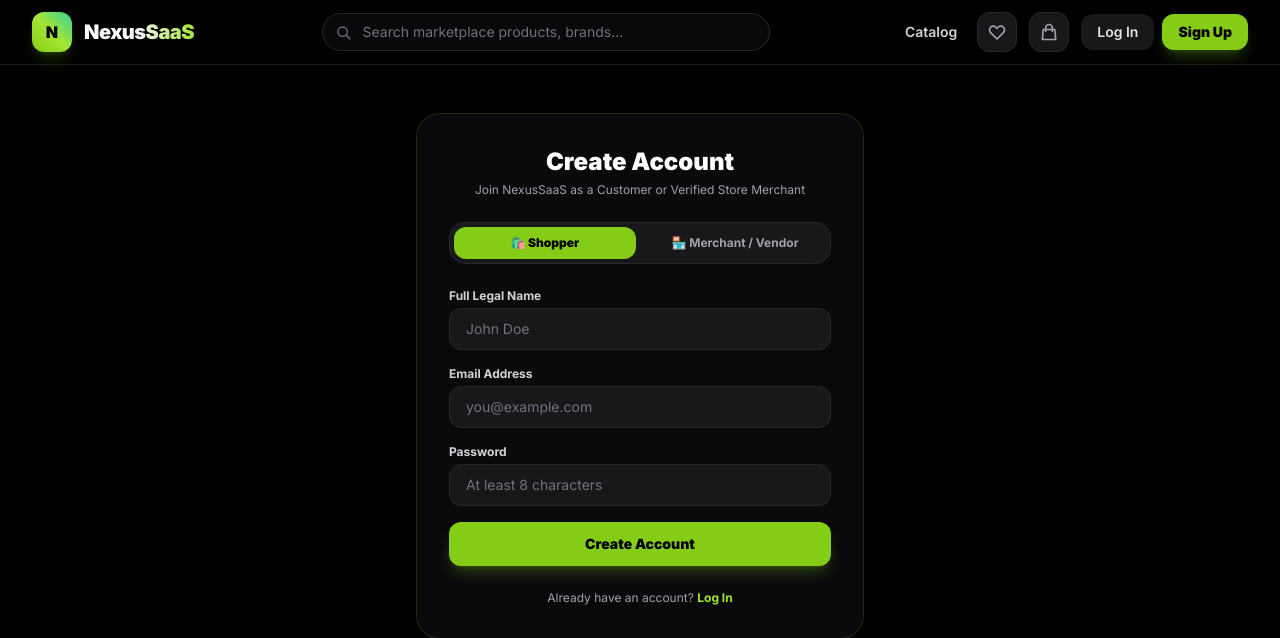
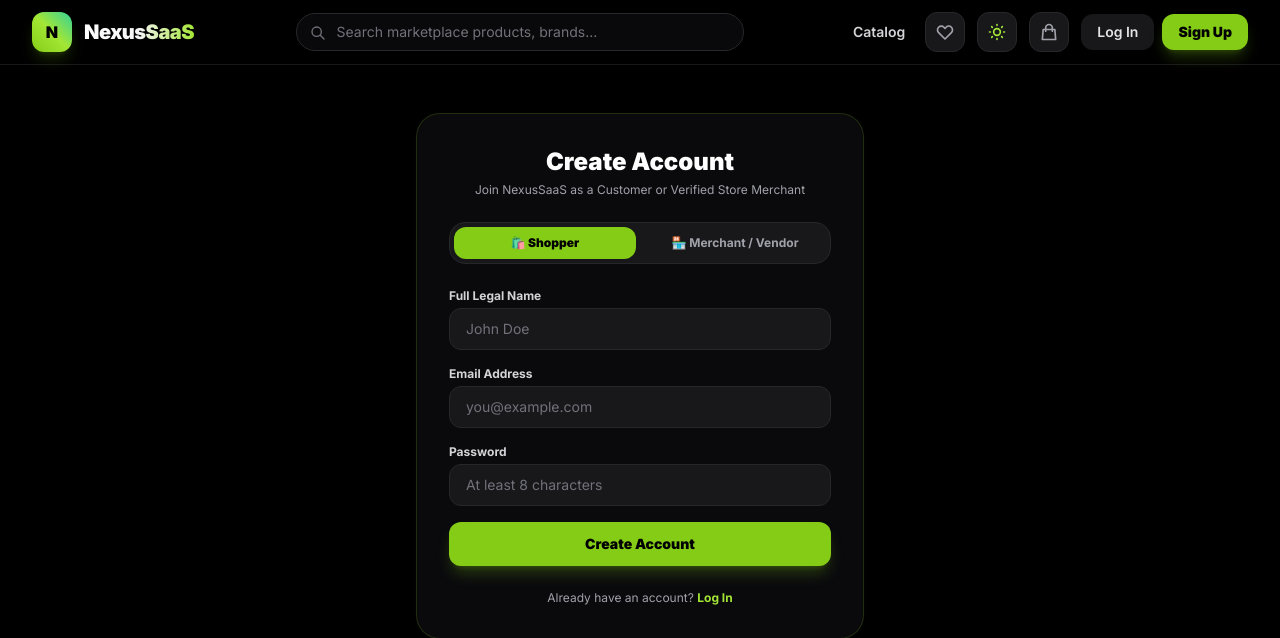
Before and after one commit to Vivekvampyr/multi-vendor-SaaS-Ecommerce-platform, a FastAPI app: page /register in a window 1280 px wide. Shown: the top 638 px of the page. Run offline with FastAPI, Linux system fonts and the light colour scheme; data comes from the database, SQL or seed files in the repository; data that the repository does not hold is empty; some libraries are stand-ins or nearby versions.

Commit message:
fix(ui): restore theme toggle button on desktop navbar

```diff
--- a/app/templates/base.html
+++ b/app/templates/base.html
@@ -113,6 +113,18 @@
                             <path stroke-linecap="round" stroke-linejoin="round" stroke-width="2" d="M4.318 6.318a4.5 4.5 0 000 6.364L12 20.364l7.682-7.682a4.5 4.5 0 00-6.364-6.364L12 7.636l-1.318-1.318a4.5 4.5 0 00-6.364 0z"></path>
                         </svg>
                     </a>
+
+                    <!-- Theme Toggle Button (Desktop navbar - hidden on mobile since it's in the mobile drawer) -->
+                    <button type="button" onclick="window.Nexus.toggleTheme(event)" class="theme-toggle-btn hidden md:flex w-10 h-10 rounded-xl border border-slate-200 dark:border-zinc-800 bg-slate-100 dark:bg-zinc-900 text-slate-700 dark:text-lime-400 hover:bg-slate-200 dark:hover:bg-zinc-800 items-center justify-center transition-colors cursor-pointer select-none flex-shrink-0" title="Toggle Light/Dark Theme" aria-label="Toggle Theme">
+                        <!-- Sun Icon (shown in Dark mode to switch to light) -->
+                        <svg class="theme-icon-sun w-5 h-5 pointer-events-none" fill="none" stroke="currentColor" viewBox="0 0 24 24">
+                            <path stroke-linecap="round" stroke-linejoin="round" stroke-width="2" d="M12 3v1m0 16v1m9-9h-1M4 12H3m15.364 6.364l-.707-.707M6.343 6.343l-.707-.707m12.728 0l-.707.707M6.343 17.657l-.707.707M16 12a4 4 0 11-8 0 4 4 0 018 0z"></path>
+                        </svg>
+                        <!-- Moon Icon (shown in Light mode to switch to dark) -->
+                        <svg class="theme-icon-moon w-5 h-5 hidden pointer-events-none" fill="none" stroke="currentColor" viewBox="0 0 24 24">
+                            <path stroke-linecap="round" stroke-linejoin="round" stroke-width="2" d="M20.354 15.354A9 9 0 018.646 3.646 9.003 9.003 0 0012 21a9.003 9.003 0 008.354-5.646z"></path>
+                        </svg>
+                    </button>
 
                     <!-- Shopping Cart Icon -->
                     <a href="/cart" class="w-9 h-9 sm:w-10 sm:h-10 rounded-xl border border-slate-200 dark:border-zinc-800 bg-slate-100 dark:bg-zinc-900 text-slate-600 dark:text-zinc-400 hover:text-lime-600 dark:hover:text-lime-400 flex items-center justify-center transition-colors relative flex-shrink-0" title="Shopping Cart">
```
